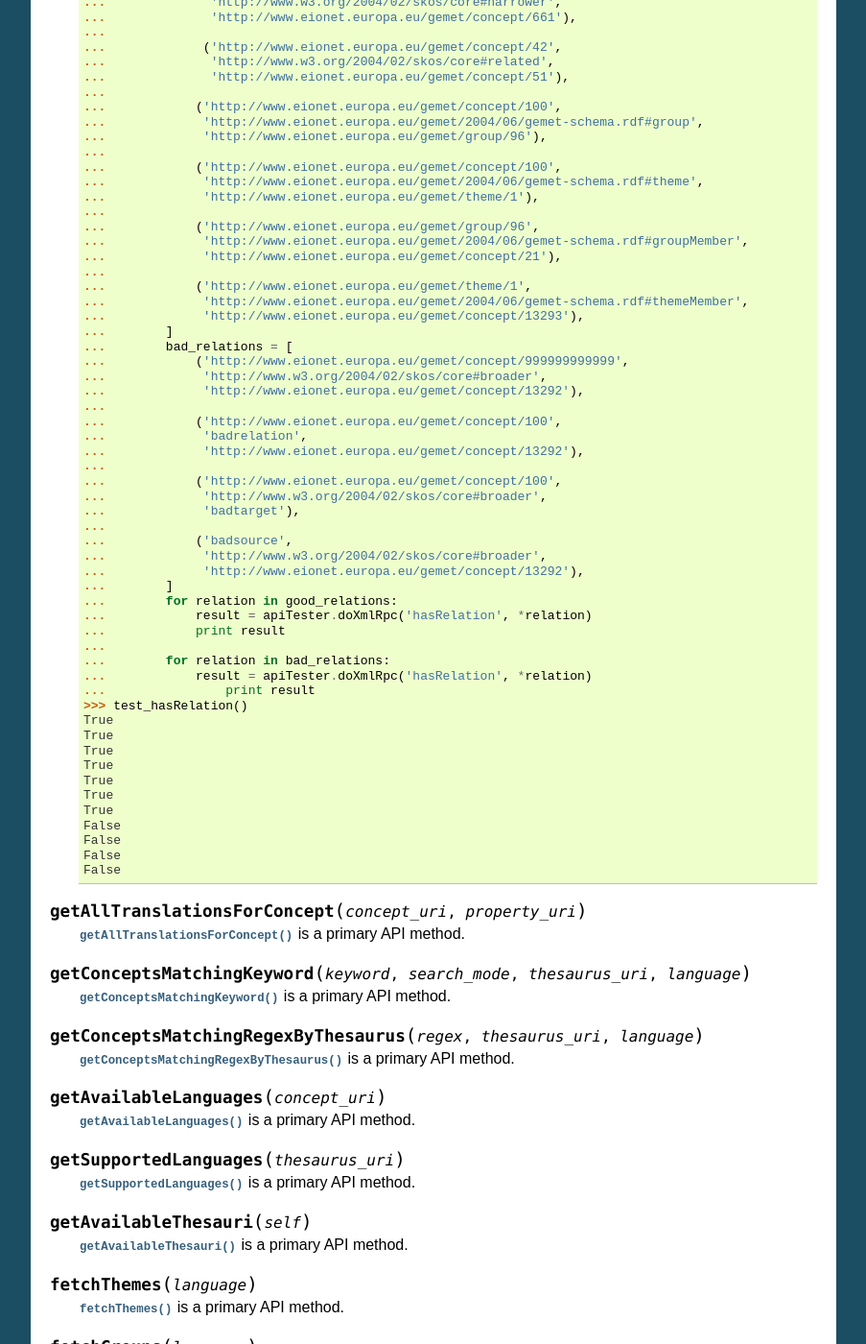
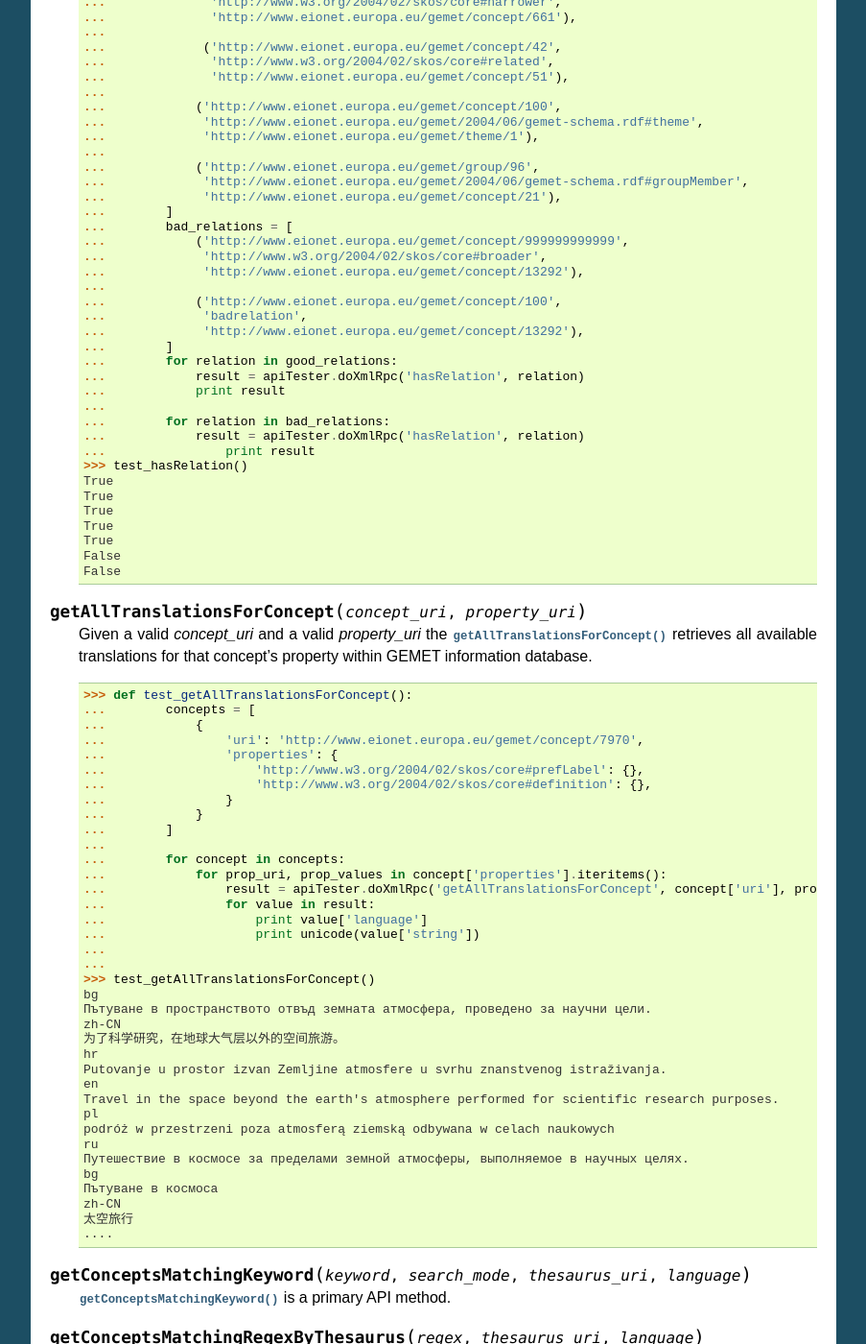
Before and after one commit to eea/gemet, a Sphinx documentation site: the page built from docs/api/source/api.rst, in a window 1280 px wide and 1400 px high, scrolled down 2027 px. Shown: the whole window at 96% size, without its empty margins (198-1101 px from the left). Built offline with Sphinx 7.4.7, drawn with Linux system fonts in a browser that asks for light colours.

Commit message:
docs: update API docs with getAllTranslationsForConcept method.

```diff
--- a/docs/api/source/api.rst
+++ b/docs/api/source/api.rst
@@ -124,20 +124,12 @@ WebService API methods
         ...              'http://www.eionet.europa.eu/gemet/concept/51'),
         ...
         ...            ('http://www.eionet.europa.eu/gemet/concept/100',
-        ...             'http://www.eionet.europa.eu/gemet/2004/06/gemet-schema.rdf#group',
-        ...             'http://www.eionet.europa.eu/gemet/group/96'),
-        ...
-        ...            ('http://www.eionet.europa.eu/gemet/concept/100',
         ...             'http://www.eionet.europa.eu/gemet/2004/06/gemet-schema.rdf#theme',
         ...             'http://www.eionet.europa.eu/gemet/theme/1'),
         ...
         ...            ('http://www.eionet.europa.eu/gemet/group/96',
         ...             'http://www.eionet.europa.eu/gemet/2004/06/gemet-schema.rdf#groupMember',
         ...             'http://www.eionet.europa.eu/gemet/concept/21'),
-        ...
-        ...            ('http://www.eionet.europa.eu/gemet/theme/1',
-        ...             'http://www.eionet.europa.eu/gemet/2004/06/gemet-schema.rdf#themeMember',
-        ...             'http://www.eionet.europa.eu/gemet/concept/13293'),
         ...        ]
         ...        bad_relations = [
         ...            ('http://www.eionet.europa.eu/gemet/concept/999999999999',
@@ -147,21 +139,13 @@ WebService API methods
         ...            ('http://www.eionet.europa.eu/gemet/concept/100',
         ...             'badrelation',
         ...             'http://www.eionet.europa.eu/gemet/concept/13292'),
-        ...
-        ...            ('http://www.eionet.europa.eu/gemet/concept/100',
-        ...             'http://www.w3.org/2004/02/skos/core#broader',
-        ...             'badtarget'),
-        ...
-        ...            ('badsource',
-        ...             'http://www.w3.org/2004/02/skos/core#broader',
-        ...             'http://www.eionet.europa.eu/gemet/concept/13292'),
         ...        ]
         ...        for relation in good_relations:
-        ...            result = apiTester.doXmlRpc('hasRelation', *relation)
+        ...            result = apiTester.doXmlRpc('hasRelation', relation)
         ...            print result
         ...
         ...        for relation in bad_relations:
-        ...            result = apiTester.doXmlRpc('hasRelation', *relation)
+        ...            result = apiTester.doXmlRpc('hasRelation', relation)
         ...                print result
         >>> test_hasRelation()
         True
@@ -169,16 +153,51 @@ WebService API methods
         True
         True
         True
-        True
-        True
-        False
-        False
         False
         False
 
 .. function:: getAllTranslationsForConcept(concept_uri, property_uri)
 
-   :func:`getAllTranslationsForConcept` is a primary API method.
+   Given a valid *concept_uri* and a valid *property_uri* the :func:`getAllTranslationsForConcept` retrieves all available translations for that concept's property within GEMET information database.
+
+        >>> def test_getAllTranslationsForConcept():
+        ...        concepts = [
+        ...            {
+        ...                'uri': 'http://www.eionet.europa.eu/gemet/concept/7970',
+        ...                'properties': {
+        ...                    'http://www.w3.org/2004/02/skos/core#prefLabel': {},
+        ...                    'http://www.w3.org/2004/02/skos/core#definition': {},
+        ...                }
+        ...            }
+        ...        ]
+        ...
+        ...        for concept in concepts:
+        ...            for prop_uri, prop_values in concept['properties'].iteritems():
+        ...                result = apiTester.doXmlRpc('getAllTranslationsForConcept', concept['uri'], prop_uri)
+        ...                for value in result:
+        ...                    print value['language']
+        ...                    print unicode(value['string'])
+        ...
+        ...
+        >>> test_getAllTranslationsForConcept()
+        bg
+        Пътуване в пространството отвъд земната атмосфера, проведено за научни цели.
+        zh-CN
+        为了科学研究，在地球大气层以外的空间旅游。
+        hr
+        Putovanje u prostor izvan Zemljine atmosfere u svrhu znanstvenog istraživanja.
+        en
+        Travel in the space beyond the earth's atmosphere performed for scientific research purposes.
+        pl
+        podróż w przestrzeni poza atmosferą ziemską odbywana w celach naukowych
+        ru
+        Путешествие в космосе за пределами земной атмосферы, выполняемое в научных целях.
+        bg
+        Пътуване в космоса
+        zh-CN
+        太空旅行
+        ....
+
 
 .. function:: getConceptsMatchingKeyword(keyword, search_mode, thesaurus_uri, language)
 
```
